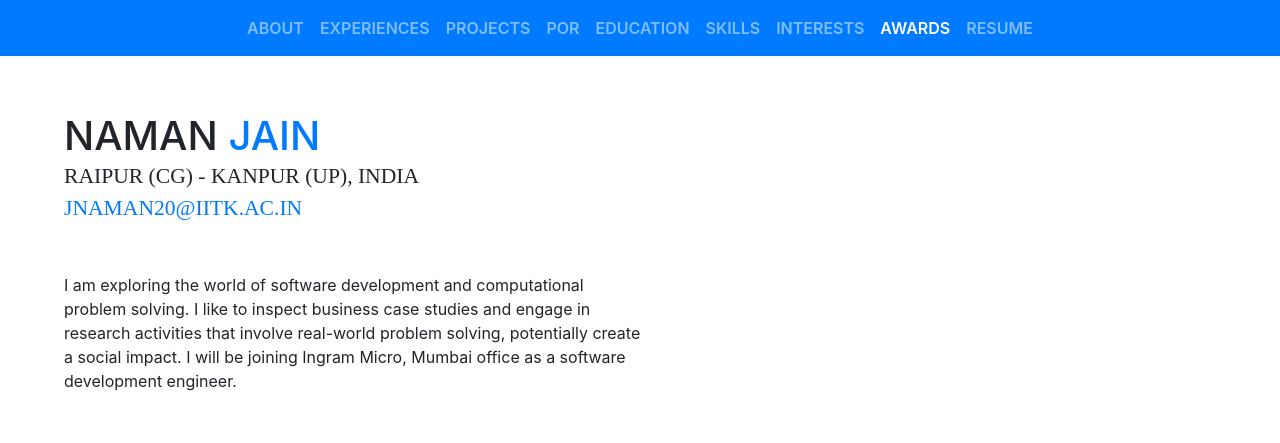
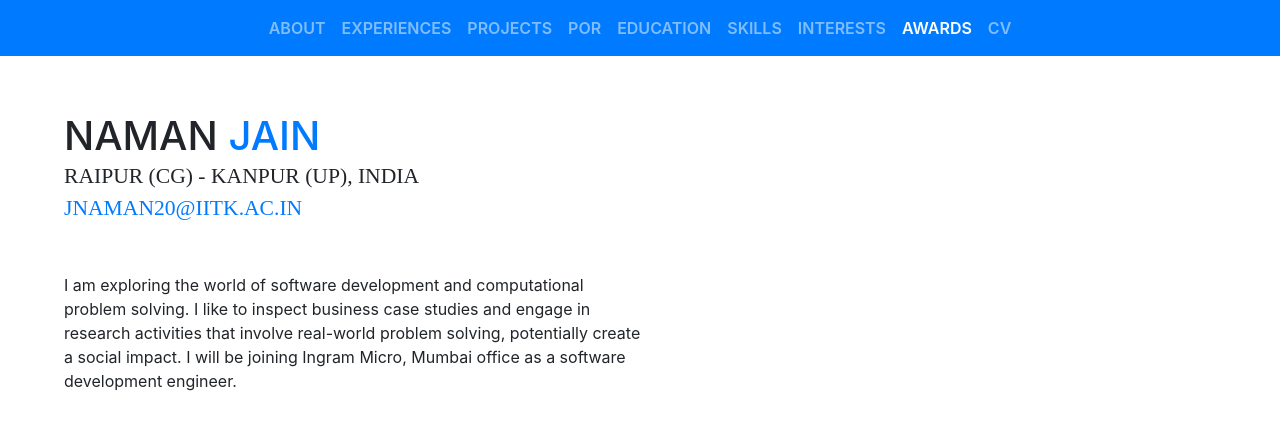
Before and after one commit to namanjain27/namanjain.github.io, a website with bundled scripts: page index.html in a window 1280 px wide. Shown: the top 443 px of the page. Built offline with nearby package versions, Linux system fonts and the light colour scheme; a web font is replaced by a local one.

Commit message:
Update index.html

```diff
--- a/index.html
+++ b/index.html
@@ -58,7 +58,7 @@
             <a class="nav-link js-scroll-trigger" href="#awards">Awards</a>
           </li>
           <li class="nav-item">
-            <a class="nav-link js-scroll-trigger" href="cv.pdf" target="_blank">Resume</a>
+            <a class="nav-link js-scroll-trigger" href="cv.pdf" target="_blank">CV</a>
           </li>
         </ul>
       </div>
```
